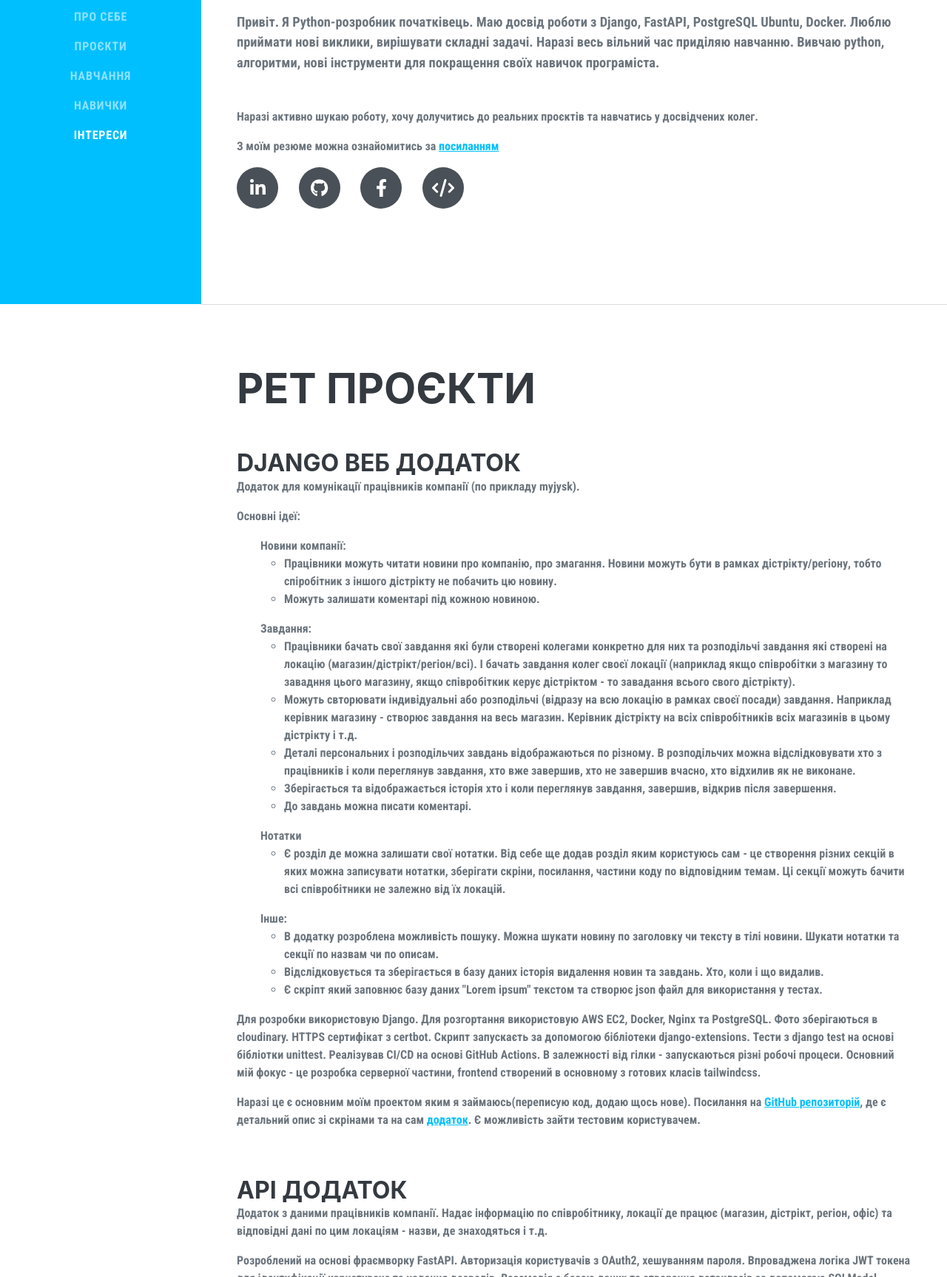
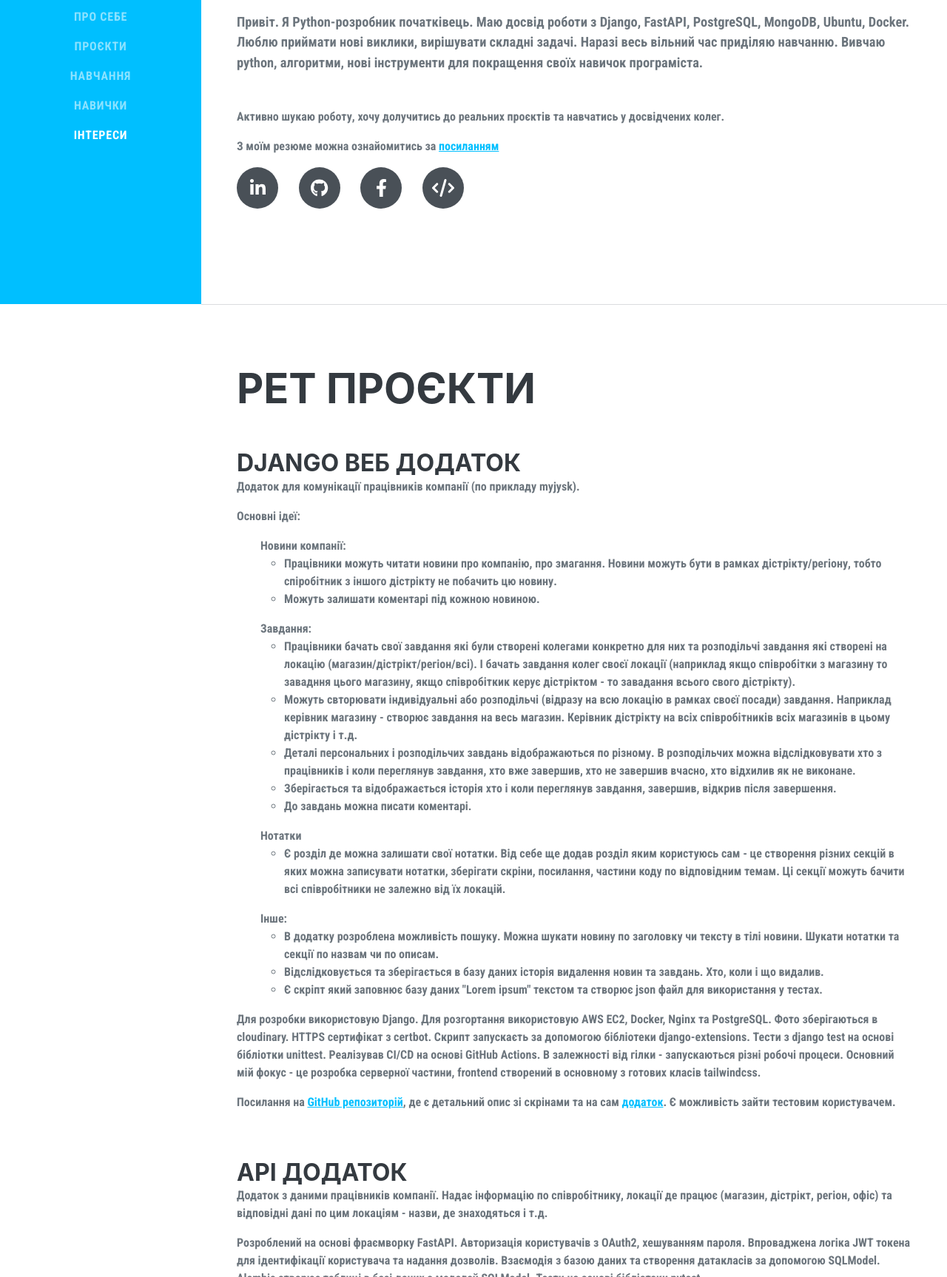
Before and after one commit to YevheniyEvt/yevheniyevt.github.io, a plain HTML site: page index.html in a window 1280 px wide. Shown: the part 389-2115 px from the top of the page at 74% size. Drawn offline with nearby package versions, Linux system fonts and the light colour scheme; a web font is replaced by a local one.

Commit message:
Update index.html

```diff
--- a/index.html
+++ b/index.html
@@ -49,8 +49,8 @@
                         Київ · Україна ·
                         <a href="mailto:name@email.com">genya421@gmail.com</a>
                     </div>
-                    <p class="lead mb-5">Привіт. Я Python-розробник початківець. Маю досвід роботи з Django, FastAPI, PostgreSQL Ubuntu, Docker. Люблю приймати нові виклики, вирішувати складні задачі. Наразі весь вільний час приділяю навчанню. Вивчаю python, алгоритми, нові інструменти для покращення своїх навичок програміста.</p>
-                    <p>Наразі активно шукаю роботу, хочу долучитись до реальних проєктів та навчатись у досвідчених колег. </p>
+                    <p class="lead mb-5">Привіт. Я Python-розробник початківець. Маю досвід роботи з Django, FastAPI, PostgreSQL, MongoDB, Ubuntu, Docker. Люблю приймати нові виклики, вирішувати складні задачі. Наразі весь вільний час приділяю навчанню. Вивчаю python, алгоритми, нові інструменти для покращення своїх навичок програміста.</p>
+                    <p>Aктивно шукаю роботу, хочу долучитись до реальних проєктів та навчатись у досвідчених колег. </p>
                     <p>З моїм резюме можна ознайомитись за <a href="https://app.enhancv.com/share/2714938c/?utm_medium=growth&utm_campaign=share-resume&utm_source=dynamic">посиланням</a></p>
                     <div class="social-icons">
                         <a class="social-icon" href="https://www.linkedin.com/in/yevheniy-yevtushenko-660112319"><i class="fab fa-linkedin-in"></i></a>
@@ -137,8 +137,7 @@
                                 Реалізував CI/CD на основі GitHub Actions.  В залежності від гілки - запускаються різні робочі процеси.
                                 Основний мій фокус - це розробка серверної частини, frontend створений в основному з готових класів tailwindcss.
                             </p>
-                            <p> Наразі це є основним моїм проектом яким я займаюсь(переписую код, додаю щось нове).
-                                Посилання на <a href="https://github.com/YevheniyEvt/myPlatform.git">GitHub репозиторій</a>, де є детальний опис зі скрінами
+                            <p> Посилання на <a href="https://github.com/YevheniyEvt/myPlatform.git">GitHub репозиторій</a>, де є детальний опис зі скрінами
                                 та на сам <a href="https://51.21.53.216.nip.io/">додаток</a>. Є можливість зайти тестовим користувачем.</p>
                         </div>
                         <div class="flex-shrink-0"><span class="text-primary"></span></div>
@@ -297,52 +296,7 @@
                 </div>
             </section>
             <hr class="m-0" />
-            <!-- Awards-->
-            <!-- <section class="resume-section" id="awards">
-                <div class="resume-section-content">
-                    <h2 class="mb-5">Awards & Certifications</h2>
-                    <ul class="fa-ul mb-0">
-                        <li>
-                            <span class="fa-li"><i class="fas fa-trophy text-warning"></i></span>
-                            Google Analytics Certified Developer
-                        </li>
-                        <li>
-                            <span class="fa-li"><i class="fas fa-trophy text-warning"></i></span>
-                            Mobile Web Specialist - Google Certification
-                        </li>
-                        <li>
-                            <span class="fa-li"><i class="fas fa-trophy text-warning"></i></span>
-                            1
-                            <sup>st</sup>
-                            Place - University of Colorado Boulder - Emerging Tech Competition 2009
-                        </li>
-                        <li>
-                            <span class="fa-li"><i class="fas fa-trophy text-warning"></i></span>
-                            1
-                            <sup>st</sup>
-                            Place - University of Colorado Boulder - Adobe Creative Jam 2008 (UI Design Category)
-                        </li>
-                        <li>
-                            <span class="fa-li"><i class="fas fa-trophy text-warning"></i></span>
-                            2
-                            <sup>nd</sup>
-                            Place - University of Colorado Boulder - Emerging Tech Competition 2008
-                        </li>
-                        <li>
-                            <span class="fa-li"><i class="fas fa-trophy text-warning"></i></span>
-                            1
-                            <sup>st</sup>
-                            Place - James Buchanan High School - Hackathon 2006
-                        </li>
-                        <li>
-                            <span class="fa-li"><i class="fas fa-trophy text-warning"></i></span>
-                            3
-                            <sup>rd</sup>
-                            Place - James Buchanan High School - Hackathon 2005
-                        </li>
-                    </ul>
-                </div>
-            </section> -->
+
         </div>
         <!-- Bootstrap core JS-->
         <script src="https://cdn.jsdelivr.net/npm/bootstrap@5.2.3/dist/js/bootstrap.bundle.min.js"></script>
```
